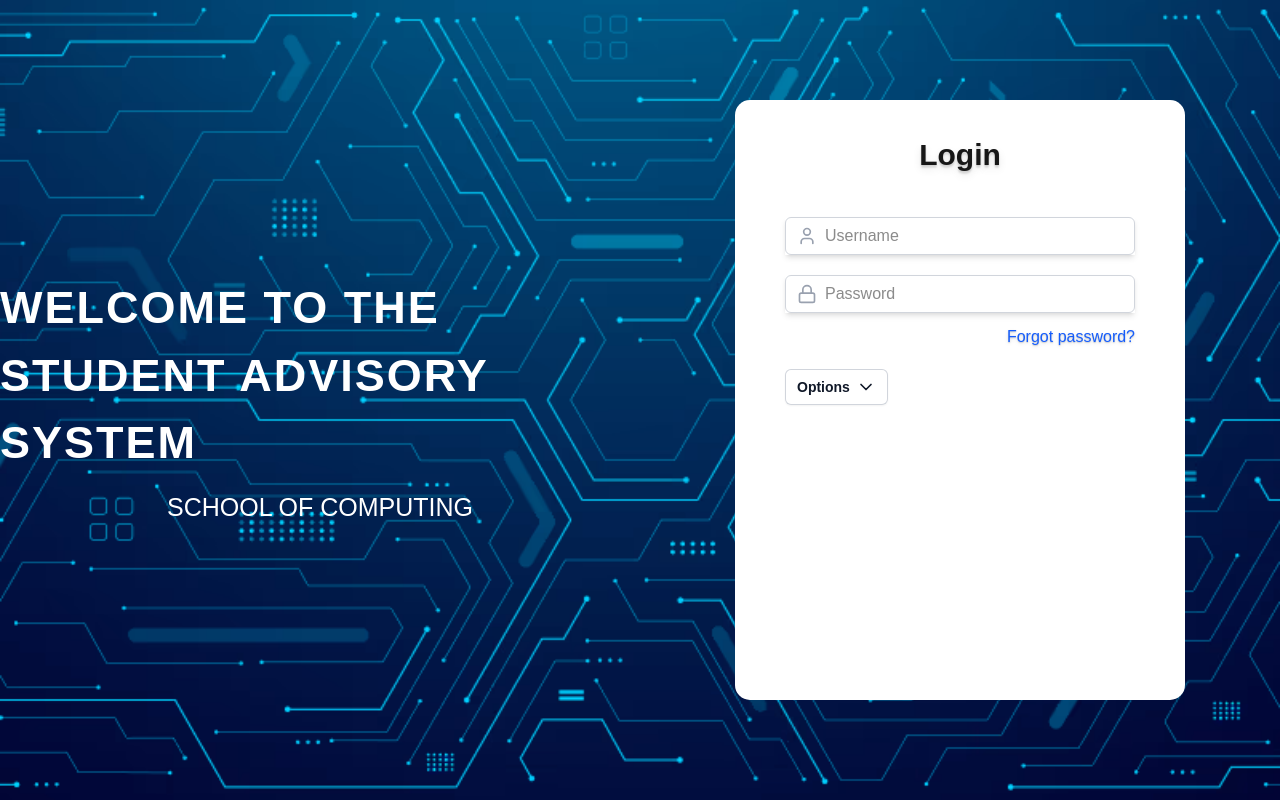
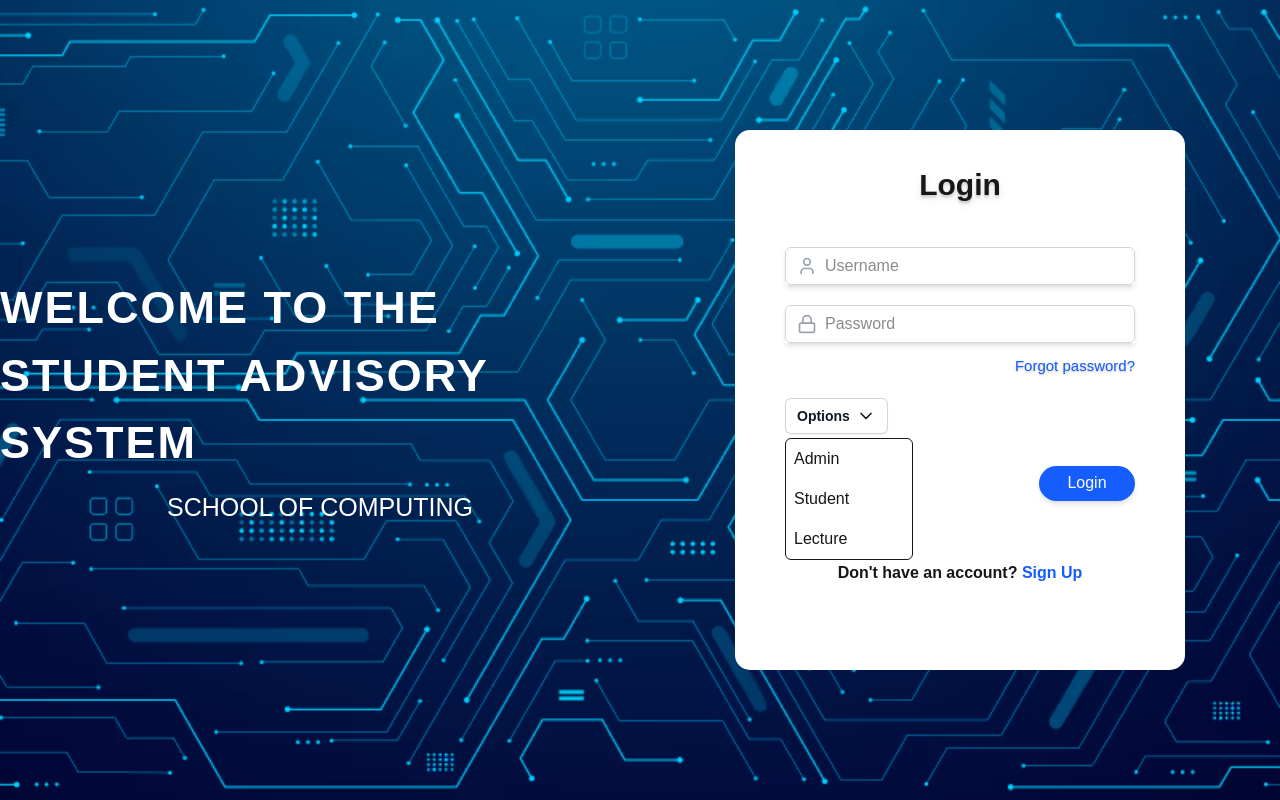
Before and after one commit to Asyrafi0257/Student-Advisory-System, a Next.js app in the folder student-advisory/: page /login in a window 1280 px wide. Both pictures are taken after a click on the button "Options". Built offline with nearby package versions, Linux system fonts and the light colour scheme.

Commit message:
new updated

```diff
--- a/student-advisory/src/app/(auth)/login/page.js
+++ b/student-advisory/src/app/(auth)/login/page.js
@@ -7,9 +7,19 @@ import { useState } from "react";
 
 export default function Login() {
     const router = useRouter();
+    const [open, setOpen] = useState(false);
+    const [selectRole, setSelectRole] = useState("Options");
+
+    const roles = ["Admin", "Student", "Lecture"];
 
     const handleForgot = () => {
         router.push("/forgot-password")
+    }
+    const handleSignUp = () => {
+        router.push("/register");
+    }
+    const handleSelected = () => {
+        setOpen(true);
     }
 
     return(
@@ -29,7 +39,7 @@ export default function Login() {
                 </div>
 
                 <div className="flex flex-row justify-center items-center w-[50%]">
-                    <div className="bg-white w-[450px] h-[600px] rounded-[15px] flex flex-col">
+                    <div className="bg-white w-[450px] h-[540px] rounded-[15px] flex flex-col">
                         <h1 className="flex flex-row justify-center mt-8 text-[30px] font-bold text-shadow-lg">Login</h1>
 
                         <form action="" className="flex flex-col items-center mt-10">
@@ -42,14 +52,38 @@ export default function Login() {
                                 <input type="password" placeholder="Password" name="password" className="w-[350px] h-[38px] rounded-md p-3 pl-10 outline-1 -outline-offset-1 outline-gray-300 focus-within:outline-2 focus-within:-outline-offset-2 focus-within:outline-black-300" />
                             </div>
                             <div className="mt-3 w-[350px] flex flex-row justify-end cursor-pointer">
-                                <h3 className="text-blue-600 text-shadow-md" onClick={handleForgot}>Forgot password?</h3>
+                                <h3 className="text-blue-600 text-shadow-md text-[15px]" onClick={handleForgot}>Forgot password?</h3>
                             </div>
-                            <div className="mt-5 flex flex-row justify-start w-[350px]">
-                                <button type="button" className="inline-flex justify-center gap-x-1.5 rounded-md bg-white px-3 py-2 text-sm font-semibold text-gray-900 shadow-xs inset-ring-1 inset-ring-gray-300 hover:bg-gray-50 shadow-md">Options
+
+                            <div className="relative mt-5 flex flex-row justify-start w-[350px]">
+                                <button type="button" className="inline-flex justify-center gap-x-1.5 rounded-md bg-white px-3 py-2 text-sm font-semibold text-gray-900 shadow-xs inset-ring-1 inset-ring-gray-300 hover:bg-gray-50 shadow-md" onClick={handleSelected}>{selectRole}
                                     <ChevronDown className="h-5 w-5"/>
                                 </button>
+                                {open && (
+                                    <div className="absolute w-32 border mt-1 rounded-md bg-white mt-10">
+                                    {roles.map((item) => (
+                                        <div
+                                        key={item}
+                                        onClick={() => {
+                                            setSelectRole(item)
+                                            setOpen(false)
+                                        }}
+                                        className="p-2 hover:bg-gray-100 cursor-pointer rounded-md"
+                                        >
+                                        {item}
+                                        </div>
+                                    ))}
+                                    </div>
+                                )}
                             </div>
 
+                            <div className="flex flex-row justify-end w-[350px]">
+                               <button type="submit" className="bg-blue-600 w-24 h-[35px] rounded-[20px] mt-8 text-white cursor-pointer shadow-md ">Login</button>
+                            </div>
+
+                            <div className="mt-15">
+                                <h3 className="font-bold">Don't have an account? <span className="text-blue-600 cursor-pointer" onClick={handleSignUp}>Sign Up</span></h3>
+                            </div>
                         </form>
                     </div>
                 </div>
```
